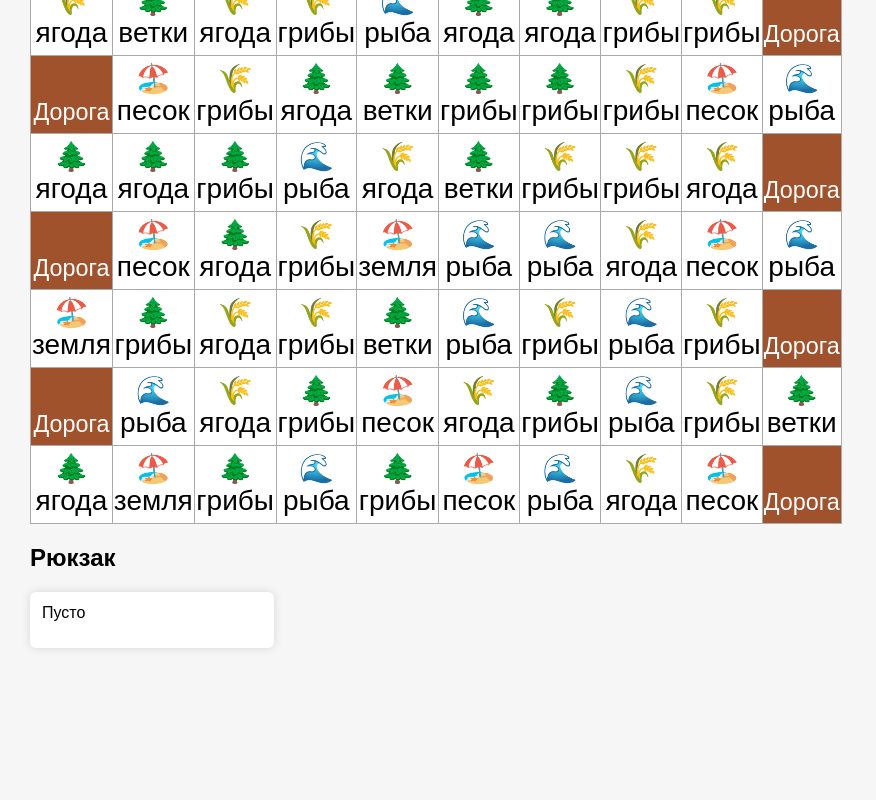
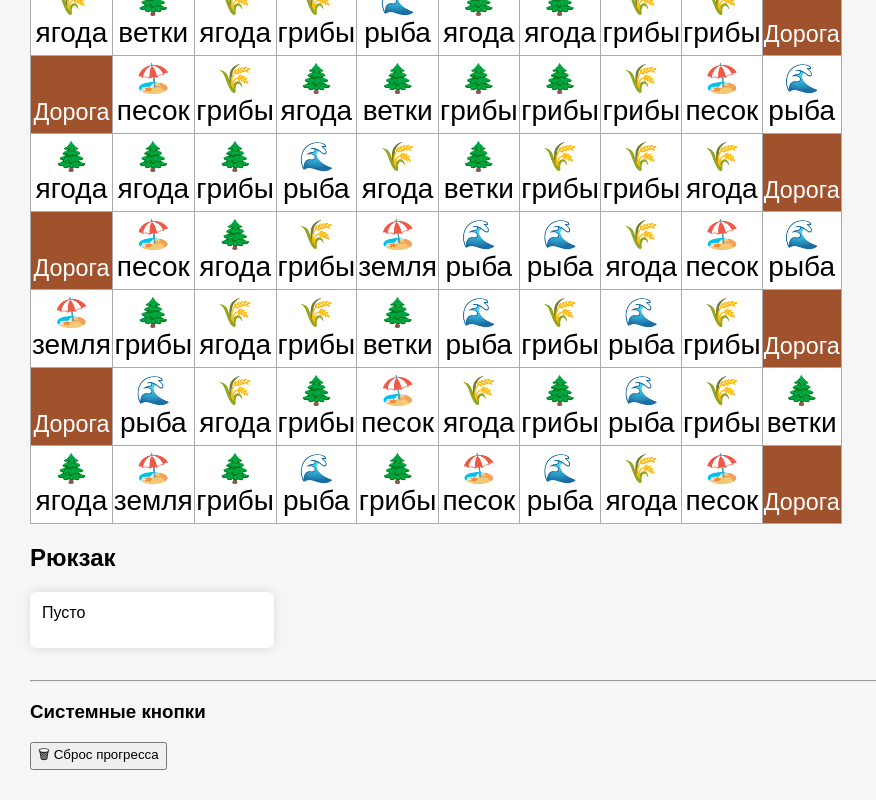
Before and after one commit to DiplomatL2/economic-game, a plain HTML site: page index.html in a window 1280 px wide. Shown: the part 397-1197 px from the top of the page, without its empty margins (0-876 px from the left). Before the commit the page ends 1075 px from the top, so only its background shows below. Drawn offline with Linux system fonts and the light colour scheme.

Commit message:
Update index.html

```diff
--- a/index.html
+++ b/index.html
@@ -18,5 +18,11 @@
   <h2>Рюкзак</h2>
   <div id="inventory"></div>
   <script src="main.js"></script>
+
+  <div id="system-controls" style="margin-top:32px;">
+  <hr>
+  <h3>Системные кнопки</h3>
+  <button onclick="resetGame()">&#x1F5D1;&nbsp;Сброс прогресса</button>
+</div>
 </body>
 </html>
```
